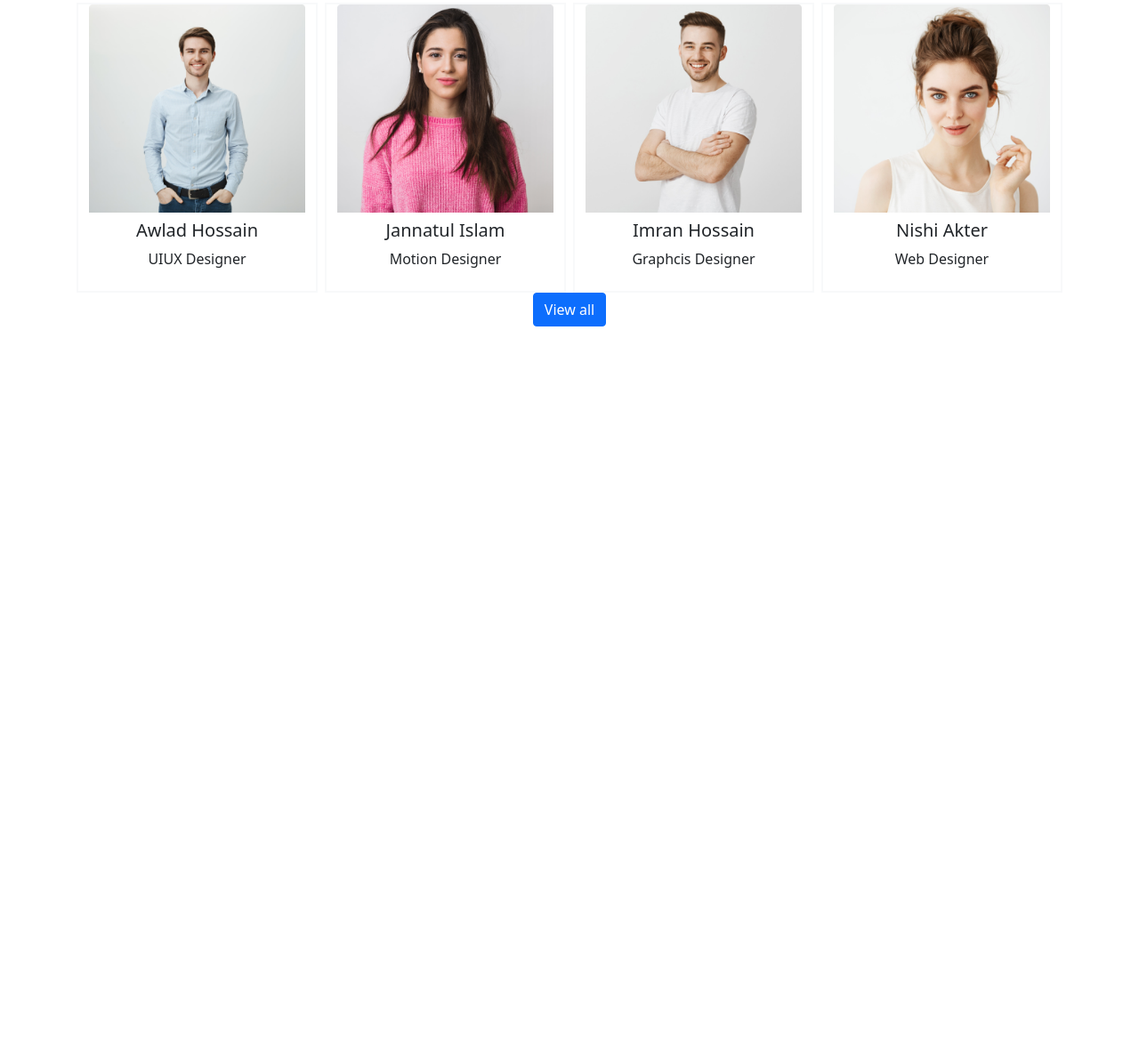
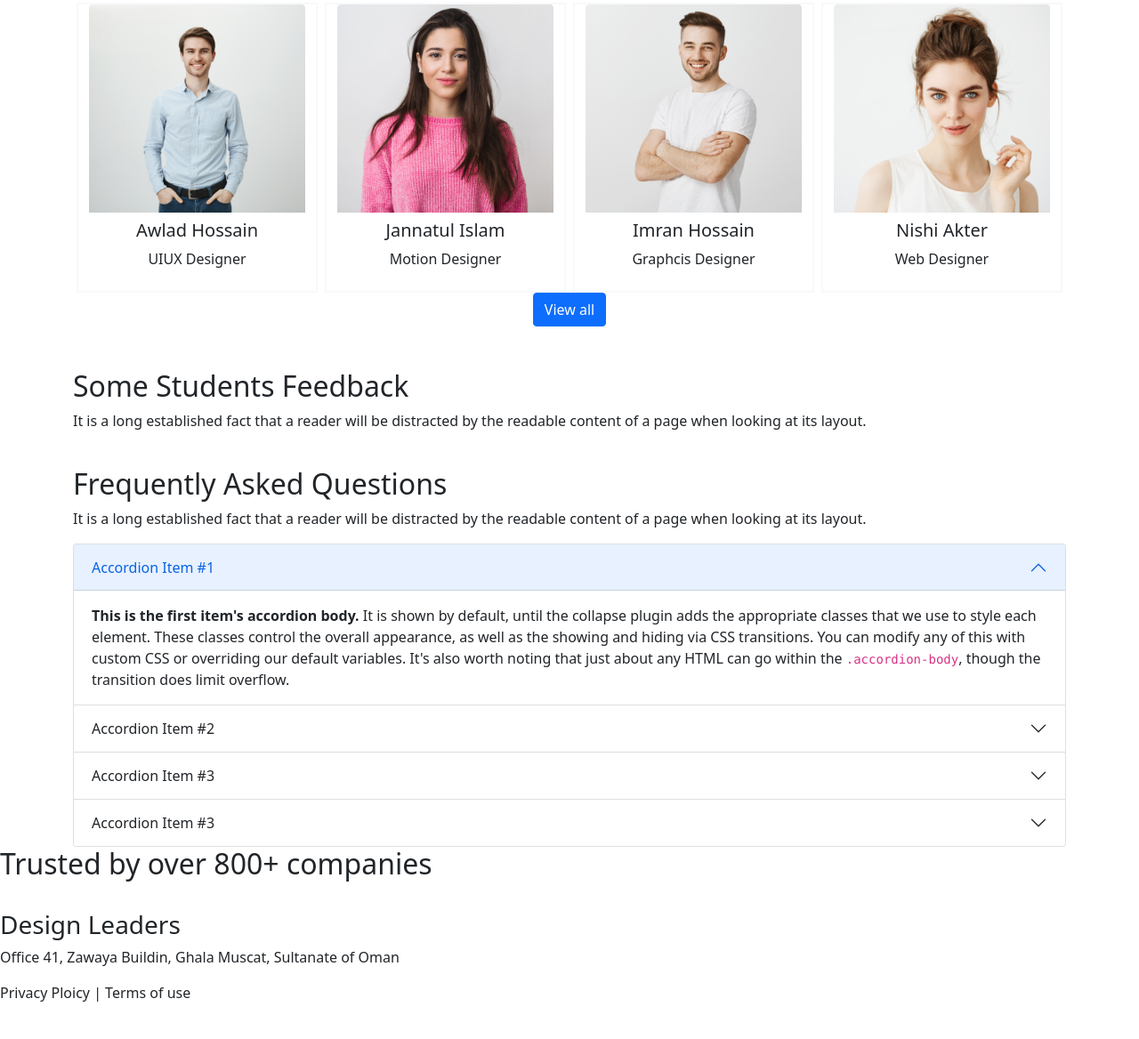
Before and after one commit to Biplob1994/EdTech-Website, a plain HTML site: page index.html in a window 1280 px wide. Shown: the part 2990-4158 px from the top of the page at 89% size. Before the commit the page ends 3405 px from the top, so only its background shows below. Drawn offline with nearby package versions, Linux system fonts and the light colour scheme.

Commit message:
comoon section added

```diff
--- a/index.html
+++ b/index.html
@@ -265,14 +265,93 @@ Anything embarrassing hidden in the middle of text. All the Lorem Ipsum generato
 <!-- some students feedback  -->
 
 
+<section class="container">
+    <h2>Some Students Feedback</h2>
+    <p>It is a long established fact that a reader will be distracted by the readable content of a page when looking at its layout.</p>
+    <div>
+        <img src="" alt="">
+        <img src="" alt="">
+    </div>
+</section>
+
+<!-- frequently asked questions   -->
+<section class="container">
+    <h2>Frequently Asked Questions</h2>
+    <p>It is a long established fact that a reader will be distracted by the readable content of a page when looking at its layout.</p>
+    <div class="accordion" id="accordionExample">
+  <div class="accordion-item">
+    <h2 class="accordion-header" id="headingOne">
+      <button class="accordion-button" type="button" data-bs-toggle="collapse" data-bs-target="#collapseOne" aria-expanded="true" aria-controls="collapseOne">
+        Accordion Item #1
+      </button>
+    </h2>
+    <div id="collapseOne" class="accordion-collapse collapse show" aria-labelledby="headingOne" data-bs-parent="#accordionExample">
+      <div class="accordion-body">
+        <strong>This is the first item's accordion body.</strong> It is shown by default, until the collapse plugin adds the appropriate classes that we use to style each element. These classes control the overall appearance, as well as the showing and hiding via CSS transitions. You can modify any of this with custom CSS or overriding our default variables. It's also worth noting that just about any HTML can go within the <code>.accordion-body</code>, though the transition does limit overflow.
+      </div>
+    </div>
+  </div>
+  <div class="accordion-item">
+    <h2 class="accordion-header" id="headingTwo">
+      <button class="accordion-button collapsed" type="button" data-bs-toggle="collapse" data-bs-target="#collapseTwo" aria-expanded="false" aria-controls="collapseTwo">
+        Accordion Item #2
+      </button>
+    </h2>
+    <div id="collapseTwo" class="accordion-collapse collapse" aria-labelledby="headingTwo" data-bs-parent="#accordionExample">
+      <div class="accordion-body">
+        <strong>This is the second item's accordion body.</strong> It is hidden by default, until the collapse plugin adds the appropriate classes that we use to style each element. These classes control the overall appearance, as well as the showing and hiding via CSS transitions. You can modify any of this with custom CSS or overriding our default variables. It's also worth noting that just about any HTML can go within the <code>.accordion-body</code>, though the transition does limit overflow.
+      </div>
+    </div>
+  </div>
+  <div class="accordion-item">
+    <h2 class="accordion-header" id="headingThree">
+      <button class="accordion-button collapsed" type="button" data-bs-toggle="collapse" data-bs-target="#collapseThree" aria-expanded="false" aria-controls="collapseThree">
+        Accordion Item #3
+      </button>
+    </h2>
+    <div id="collapseThree" class="accordion-collapse collapse" aria-labelledby="headingThree" data-bs-parent="#accordionExample">
+      <div class="accordion-body">
+        <strong>This is the third item's accordion body.</strong> It is hidden by default, until the collapse plugin adds the appropriate classes that we use to style each element. These classes control the overall appearance, as well as the showing and hiding via CSS transitions. You can modify any of this with custom CSS or overriding our default variables. It's also worth noting that just about any HTML can go within the <code>.accordion-body</code>, though the transition does limit overflow.
+      </div>
+    </div>
+  </div>
+  <div class="accordion-item">
+    <h2 class="accordion-header" id="headingThree">
+      <button class="accordion-button collapsed" type="button" data-bs-toggle="collapse" data-bs-target="#collapseThree" aria-expanded="false" aria-controls="collapseThree">
+        Accordion Item #3
+      </button>
+    </h2>
+    <div id="collapseThree" class="accordion-collapse collapse" aria-labelledby="headingThree" data-bs-parent="#accordionExample">
+      <div class="accordion-body">
+        <strong>This is the third item's accordion body.</strong> It is hidden by default, until the collapse plugin adds the appropriate classes that we use to style each element. These classes control the overall appearance, as well as the showing and hiding via CSS transitions. You can modify any of this with custom CSS or overriding our default variables. It's also worth noting that just about any HTML can go within the <code>.accordion-body</code>, though the transition does limit overflow.
+      </div>
+    </div>
+  </div>
+</div>
+</section>
 
 
+<!-- sponsors and logos -->
 
+<section>
+    <h2>Trusted by over 800+ companies</h2>
+    <div>
+        <img src="" alt="">
+    </div>
+</section>
 
 </main>
 
 
+<!-- footer section -->
 
+<footer>
+ <h3>Design Leaders</h3>
+ <p>Office 41, Zawaya Buildin, Ghala Muscat,
+Sultanate of Oman</p>
+<p>Privacy Ploicy  |   Terms of use</p>
+<a href=""><img src="" alt=""></a>
+</footer>
 
 
 
```
